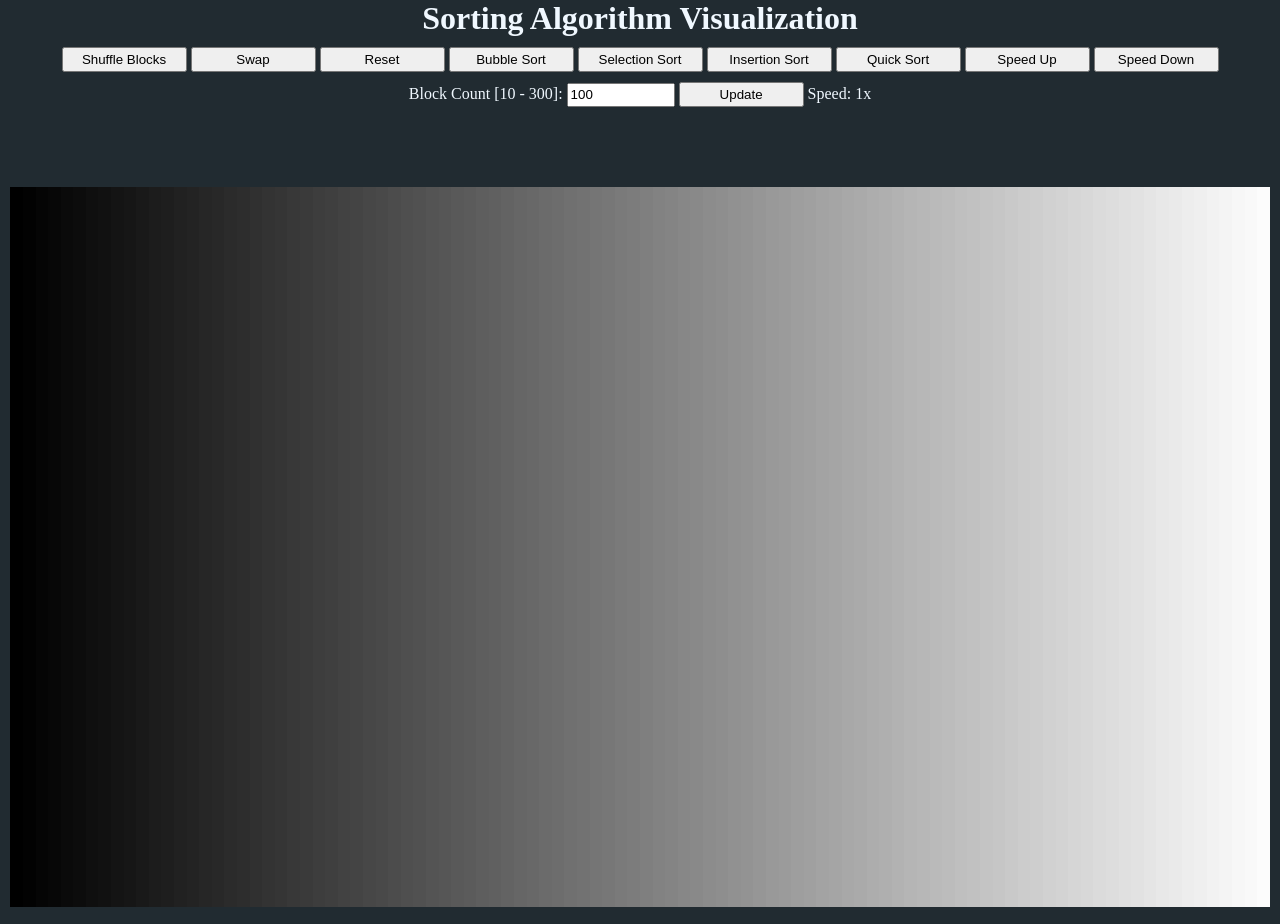
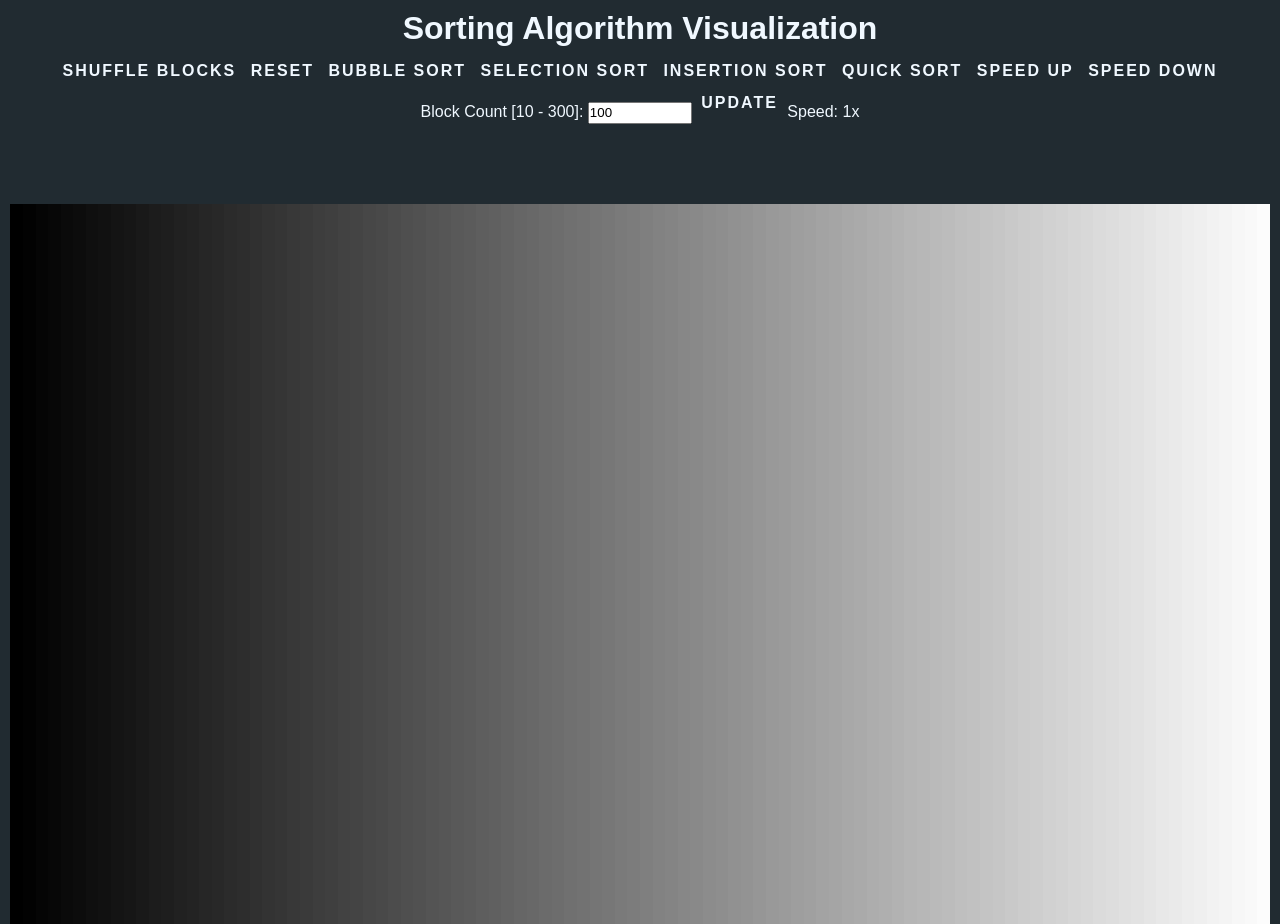
Before and after one commit to dohyunmoo/Algorithm-Visualizer, a plain HTML site: page src/index.html in a window 1280 px wide. Drawn offline with Linux system fonts and the light colour scheme.

Commit message:
testing new gui updates

```diff
--- a/src/index.html
+++ b/src/index.html
@@ -9,21 +9,21 @@
 <body>
     <h1>Sorting Algorithm Visualization</h1>
     <div class="button-container">
-        <button class="buttons" id="shuffle-button">Shuffle Blocks</button>
-        <button class="buttons" id="swap-button">Swap</button>
-        <button class="buttons" id="reset-button">Reset</button>
-        <button class="buttons" id="bubble">Bubble Sort</button>
-        <button class="buttons" id="selection">Selection Sort</button>
-        <button class="buttons" id="insertion">Insertion Sort</button>
-        <button class="buttons" id="quick">Quick Sort</button>
-        <button class="buttons" id="speed-up">Speed Up</button>
-        <button class="buttons" id="speed-down">Speed Down</button>
+        <div class="buttons" id="shuffle-button">Shuffle Blocks</div>
+        <!-- <div class="buttons" id="swap-button">Swap</div> -->
+        <div class="buttons" id="reset-button">Reset</div>
+        <div class="buttons" id="bubble">Bubble Sort</div>
+        <div class="buttons" id="selection">Selection Sort</div>
+        <div class="buttons" id="insertion">Insertion Sort</div>
+        <div class="buttons" id="quick">Quick Sort</div>
+        <div class="buttons" id="speed-up">Speed Up</div>
+        <div class="buttons" id="speed-down">Speed Down</div>
     </div>
 
     <div class="input-container">
         <label for="block-count-input">Block Count [10 - 300]:</label>
         <input type="text" name="block count" id="block-count-input" value="100">
-        <button class="buttons" id="update-block-count">Update</button>
+        <div class="buttons" id="update-block-count">Update</div>
         <label id="speed-label">Speed: 1x</label>
     </div>
 
--- a/src/style.css
+++ b/src/style.css
@@ -1,3 +1,9 @@
+* {
+    margin: 0;
+    padding: 0;
+    text-decoration: none;
+}
+
 body {
     width: 100vw;
     height: 100vh;
@@ -5,41 +11,51 @@ body {
     flex-direction: column;
     background-color: #212b31;
     overflow: hidden;
-    padding: 0;
-    margin: 0;
+    font-family: sans-serif;
+    box-sizing: border-box;
+    text-decoration: none;
     text-align: center;
     color: aliceblue;
 }
 
 h1 {
-    margin-bottom: 10px;
-    margin-top: 0;
+    padding: 10px 0;
 }
 
-.button-container {
-    display: block;
+.button-container .input-container{
+    display: flex;
+    gap: 10px;
+    justify-content: center;
+    align-items: center;
     flex-wrap: wrap;
     width: 100%;
     height: 10%;
-    justify-content: center;
-    align-items: flex-end;
-    margin: 0 auto;
+    font-size: 16px;
 }
 
 .buttons {
-    width: 125px;
-    height: 25px;
+    position: relative;
+    display: inline-block;
+    padding: 5px;
+    text-transform: uppercase;
+    letter-spacing: 2px;
+    color: aliceblue;
+    font-weight: bold;
+    transition: .5s;
+    overflow: hidden;
 }
 
-.input-container {
-    display: block;
-    flex-wrap: wrap;
-    width: 100%;
-    height: 10%;
-    justify-content: center;
-    align-items: flex-end;
-    margin-top: 10px;
+.buttons:hover {
+    background-color: aliceblue;
+    color: #212b31;
+    cursor: pointer;
+    box-shadow: 0 0 5px aliceblue,
+                0 0 25px aliceblue,
+                0 0 50px aliceblue,
+                0 0 200px aliceblue;
+    /* -webkit-box-reflect: ; */
 }
+
 #block-count-input {
     width: 100px;
     height: 18px;
```
